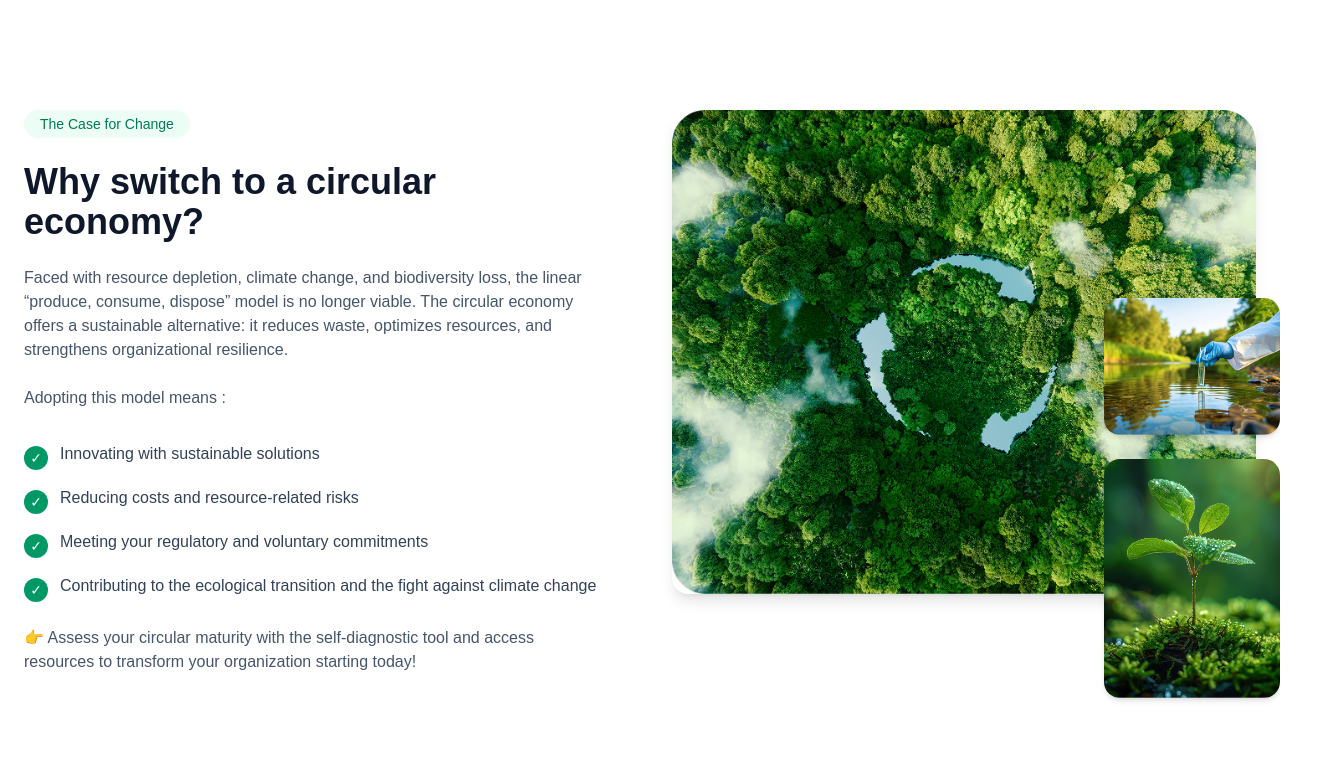
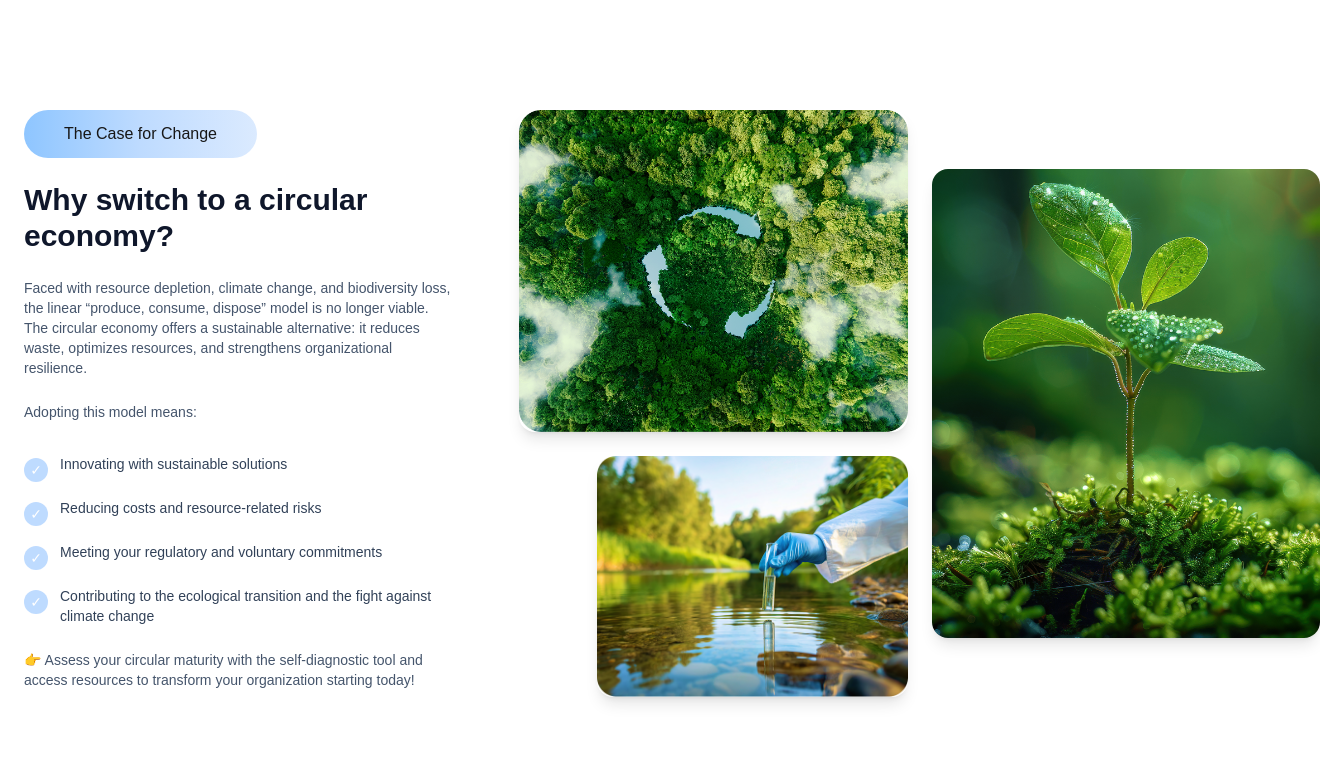
Before and after one commit to HasinaSp/cci, a Next.js app: page / in a window 1280 px wide. Shown: the part 802-1580 px from the top of the page, 1320 px wide, since content can reach past the window. Built offline with nearby package versions, Linux system fonts and the light colour scheme.

Commit message:
feature: upgrade design

```diff
--- a/components/sections/WhyCircular.tsx
+++ b/components/sections/WhyCircular.tsx
@@ -1,28 +1,27 @@
 export default function WhyCircular() {
   return (
     <section className="bg-white py-28">
-      <div className="mx-auto grid max-w-7xl grid-cols-1 gap-16 px-6 md:grid-cols-2">
-        {/* LEFT */}
+      <div className="mx-auto grid max-w-7xl grid-cols-1 gap-16 px-6 md:grid-cols-[35%_65%]">
+        {/* LEFT – TEXT */}
         <div>
-          <span className="inline-flex items-center gap-2 rounded-full bg-emerald-50 px-4 py-1 text-sm font-medium text-emerald-700">
+          <span className="inline-flex items-center gap-2 rounded-full bg-gradient-to-r from-blue-300 via-blue-200 to-blue-100 px-10 py-3 text-m font-medium">
             The Case for Change
           </span>
 
-          <h2 className="mt-6 text-3xl font-bold text-slate-900 md:text-4xl">
-            Why switch to a circular
-            economy?
+          <h2 className="mt-6 text-2xl font-bold text-slate-900 md:text-3xl">
+            Why switch to a circular economy?
           </h2>
 
-          <p className="mt-6 text-slate-600">
+          <p className="mt-6 text-sm text-slate-600">
             Faced with resource depletion, climate change, and biodiversity loss, the linear “produce, consume, dispose” model is no longer viable.
             The circular economy offers a sustainable alternative: it reduces waste, optimizes resources, and strengthens organizational resilience.
           </p>
 
-          <p className="mt-6 text-slate-600">
-            Adopting this model means :
+          <p className="mt-6 text-sm text-slate-600">
+            Adopting this model means:
           </p>
 
-          <ul className="mt-8 space-y-4">
+          <ul className="mt-8 space-y-4 text-sm">
             {[
               "Innovating with sustainable solutions",
               "Reducing costs and resource-related risks",
@@ -30,38 +29,47 @@ export default function WhyCircular() {
               "Contributing to the ecological transition and the fight against climate change",
             ].map((item, i) => (
               <li key={i} className="flex items-start gap-3">
-                <span className="mt-1 inline-flex h-6 w-6 shrink-0 items-center justify-center rounded-full bg-emerald-600 text-white text-sm">
+                <span className="mt-1 inline-flex h-6 w-6 shrink-0 items-center justify-center rounded-full bg-blue-200 text-white text-sm">
                   ✓
                 </span>
                 <span className="text-slate-700">{item}</span>
               </li>
             ))}
           </ul>
-          <p className="mt-6 text-slate-600">👉 Assess your circular maturity with the self-diagnostic tool and access
-            resources to transform your organization starting today!</p>
+
+          <p className="mt-6 text-sm text-slate-600">
+            👉 Assess your circular maturity with the self-diagnostic tool and access resources to transform your organization starting today!
+          </p>
         </div>
 
-        {/* RIGHT */}
-        <div className="relative">
+        {/* RIGHT – IMAGES */}
+        <div className="grid grid-cols-2 gap-6">
+          {/* LEFT COLUMN */}
+          <div className="flex flex-col justify-center gap-6">
             {/* Large image */}
             <div className="overflow-hidden rounded-2xl shadow-lg">
               <img
                 src="/rycle_circular.png"
                 alt=""
-              className="h-full w-full object-cover"
+                className="w-full object-cover"
               />
             </div>
 
-          {/* Small images */}
-          <div className="absolute -right-6 top-1/3 hidden w-44 flex-col gap-6 md:flex">
-            <div className="overflow-hidden rounded-2xl shadow-md">
+            {/* Smaller image */}
+            <div className="flex justify-end">
+              <div className="max-w-[80%] overflow-hidden rounded-2xl shadow-lg">
                 <img
                   src="/hands_circle.png"
                   alt=""
-                className="h-full w-full object-cover"
+                  className="w-full object-cover"
                 />
               </div>
-            <div className="overflow-hidden rounded-2xl shadow-md">
+            </div>
+          </div>
+
+          {/* RIGHT COLUMN */}
+          <div className="flex items-center justify-center">
+            <div className="overflow-hidden rounded-2xl shadow-lg h-[80%] w-full max-w-md">
               <img
                 src="/litle_tree.png"
                 alt=""
@@ -72,5 +80,6 @@ export default function WhyCircular() {
         </div>
       </div>
     </section>
+
   );
 }
```
Also changed, not shown: 1 other file (tests, documents, lock files or other folders). Lines whose indentation alone changed are shown as unchanged.
